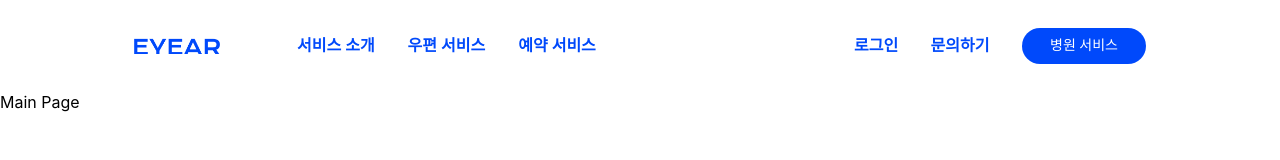
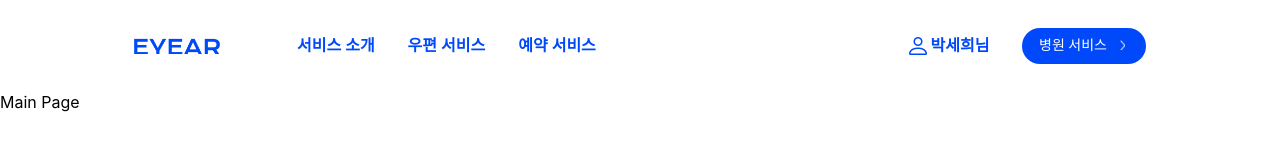
Before and after one commit to eyear22/type_eyear_frontend, a React (Create React App) app: page / in a window 1280 px wide. Shown: the top 160 px of the page. Built offline with nearby package versions, Linux system fonts and the light colour scheme.

Commit message:
[FEAT] Link 추가

```diff
--- a/src/common/Header.tsx
+++ b/src/common/Header.tsx
@@ -1,3 +1,4 @@
+import { Link } from 'react-router-dom';
 import styled from 'styled-components';
 
 const logo = process.env.PUBLIC_URL + '/img/logo.png';
@@ -5,19 +6,30 @@ const person = process.env.PUBLIC_URL + '/img/person-frame.png';
 const arrow = process.env.PUBLIC_URL + '/img/arrow.png';
 
 const Header = () => {
+  const user = ['박세희'];
   return (
     <>
       <Container>
         <Logo src={logo} alt="" />
         <Menu>
           <li>서비스 소개</li>
-          <li>우편 서비스</li>
+          <li>
+            <StyledLink to="/mail">우편 서비스</StyledLink>
+          </li>
           <li>예약 서비스</li>
         </Menu>
         <UserWrap>
-          <span>로그인</span>
-          <span>문의하기</span>
-          <img src={person} alt="" />
+          {user.length === 0 ? (
+            <>
+              <span>로그인</span>
+              <span>문의하기</span>
+            </>
+          ) : (
+            <>
+              <img src={person} alt="" />
+              <span>{user[0] + '님'}</span>
+            </>
+          )}
           <button>
             병원 서비스
             <img src={arrow} alt="" />
@@ -55,6 +67,7 @@ const Menu = styled.ul`
   text-align: center;
   margin: 0;
   padding: 0;
+
   li:first-child {
     margin-left: 77px;
   }
@@ -68,11 +81,17 @@ const Menu = styled.ul`
     line-height: 120%;
     text-align: center;
     color: #0049fb;
+
     :hover {
       cursor: pointer;
       border-bottom: 3px solid #0049fb;
     }
   }
+`;
+
+const StyledLink = styled(Link)`
+  text-decoration: none;
+  color: inherit;
 `;
 
 const UserWrap = styled.div`
@@ -84,7 +103,7 @@ const UserWrap = styled.div`
     width: 18px;
     height: 18px;
     cursor: pointer;
-    display: none;
+    margin-right: 4px;
   }
   span {
     font-family: 'Pretendard';
```
